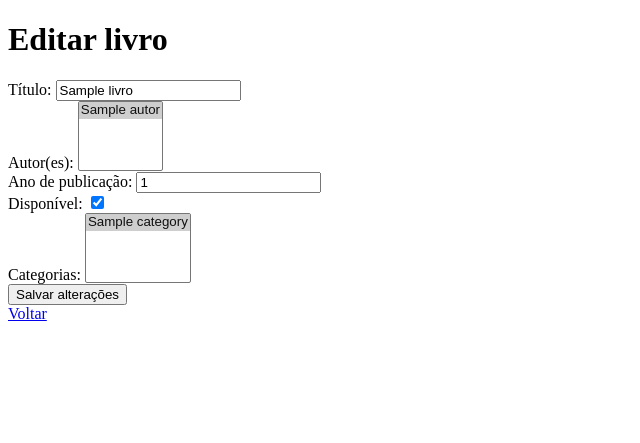
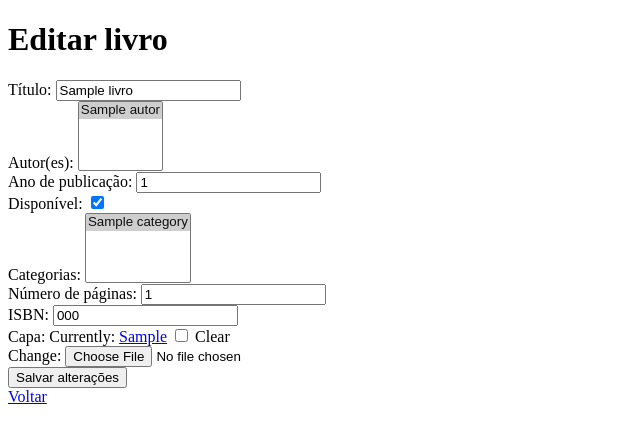
Before and after one commit to HugoMoises/Biblioteca-DSW, a Django app: page /livro/1/editar/ in a window 1280 px wide. Shown: the top 443 px of the page, without its empty margins (0-640 px from the left). Run offline with Django 5.2, Linux system fonts and the light colour scheme; tables that the repository leaves empty hold one stand-in row (values such as "Sample post").

Commit message:
Parte 2: uploads + form/template

```diff
--- a/biblioteca/forms.py
+++ b/biblioteca/forms.py
@@ -21,7 +21,10 @@ class LivroForm(forms.ModelForm):
             "autor",
             "ano_publicacao",
             "disponivel",
-            "categories"
+            "categories",
+            "num_paginas",
+            "isbn",
+            "capa"
         ]
 
         labels = {
@@ -29,7 +32,10 @@ class LivroForm(forms.ModelForm):
             "autor": "Autor(es)",
             "ano_publicacao": "Ano de publicação",
             "disponivel": "Disponível",
-            "categories": "Categorias"
+            "categories": "Categorias",
+            "num_paginas": "Número de páginas",
+            "isbn": "ISBN",
+            "capa": "Capa"
         }
 
 
--- a/biblioteca/models.py
+++ b/biblioteca/models.py
@@ -1,6 +1,7 @@
 from django.db import models
-from django.core.validators import MinLengthValidator, MaxLengthValidator
+from django.core.validators import MinLengthValidator, MaxLengthValidator, FileExtensionValidator, MinValueValidator, MaxValueValidator
 from datetime import date
+from .validators import validar_tamanho_arquivo
 
 class Autor(models.Model):
     name = models.CharField(max_length=120, validators=[MinLengthValidator(3)])
@@ -26,10 +27,11 @@ class Livro(models.Model):
     titulo = models.CharField(max_length=200)
     autor = models.ManyToManyField(Autor, related_name="books")
     categories = models.ManyToManyField(Category, blank=True)
-    ano_publicacao = models.PositiveIntegerField(validators=[MinLengthValidator(1450), MaxLengthValidator(date.today().year)])
+    ano_publicacao = models.PositiveIntegerField(validators=[MinValueValidator(1450), MaxValueValidator(date.today().year)])
     disponivel = models.BooleanField(default=True)
-    num_paginas = models.PositiveIntegerField(null=True, blank=True, validators=[MinLengthValidator(1), MaxLengthValidator(5000)])
+    num_paginas = models.PositiveIntegerField(null=True, blank=True, validators=[MinValueValidator(1), MaxValueValidator(5000)])
     isbn = models.CharField(max_length=13, null=True, blank=True, validators=[MinLengthValidator(13), MaxLengthValidator(13)])
+    capa = models.ImageField(upload_to="capas/", null=True, blank=True, validators=[FileExtensionValidator(allowed_extensions=['jpg', 'jpeg', 'png']), validar_tamanho_arquivo])
 
     def __str__(self):
         return self.titulo
--- a/biblioteca/templates/biblioteca/form_livro.html
+++ b/biblioteca/templates/biblioteca/form_livro.html
@@ -9,7 +9,7 @@
 
     <h1>{{ titulo }}</h1>
 
-    <form method="POST">
+    <form method="POST" enctype="multipart/form-data">
         {% csrf_token %}
         <input type="hidden" name="next" value="{{ next }}">
 
@@ -44,6 +44,23 @@
             {{ form.categories }}
             {{ form.categories.errors }}
         </div>
+        <div>
+            {{ form.num_paginas.label_tag }}
+            {{ form.num_paginas }}
+            {{ form.num_paginas.errors }}
+        </div>
+
+        <div>
+            {{ form.isbn.label_tag }}
+            {{ form.isbn }}
+            {{ form.isbn.errors }}
+        </div>
+
+        <div>
+            {{ form.capa.label_tag }}
+            {{ form.capa }}
+            {{ form.capa.errors }}
+        </div>
 
         <button type="submit">{{ botao }}</button>
     </form>
--- a/biblioteca/views.py
+++ b/biblioteca/views.py
@@ -20,7 +20,7 @@ def create_edit_livro(request, pk=None):
         livro = None
 
     if request.method == "POST":
-        form = LivroForm(request.POST, instance=livro)
+        form = LivroForm(request.POST, request.FILES, instance=livro)
 
         if form.is_valid():
             livro = form.save()
--- a/main/settings.py
+++ b/main/settings.py
@@ -126,3 +126,6 @@ MAILERS = {
         'BACKEND': 'django.core.mail.backends.console.EmailBackend',
     },
 }
+
+MEDIA_URL = '/media/'
+MEDIA_ROOT = BASE_DIR / 'media'
--- a/main/urls.py
+++ b/main/urls.py
@@ -1,7 +1,13 @@
 from django.contrib import admin
 from django.urls import path, include
+from django.conf import settings
+
+from django.conf.urls.static import static
 
 urlpatterns = [
     path('admin/', admin.site.urls),
     path('', include("biblioteca.urls"))
 ]
+
+if settings.DEBUG:
+    urlpatterns += static(settings.MEDIA_URL, document_root=settings.MEDIA_ROOT)
```
Also changed, not shown: biblioteca/templates/biblioteca/list_livros.html (+14 -1 lines), biblioteca/validators.py (added, +7 -0 lines), biblioteca/migrations/0010_livro_capa.py (added), 1 other file.
